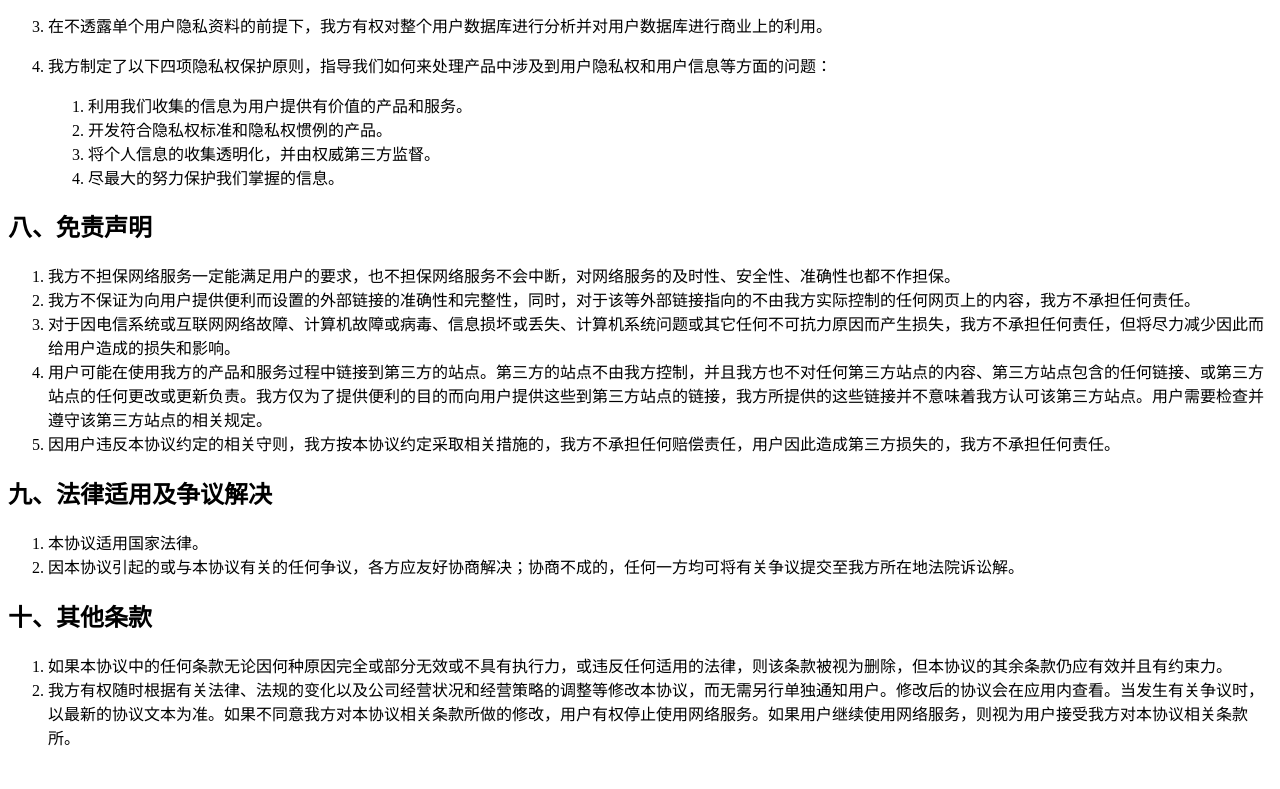
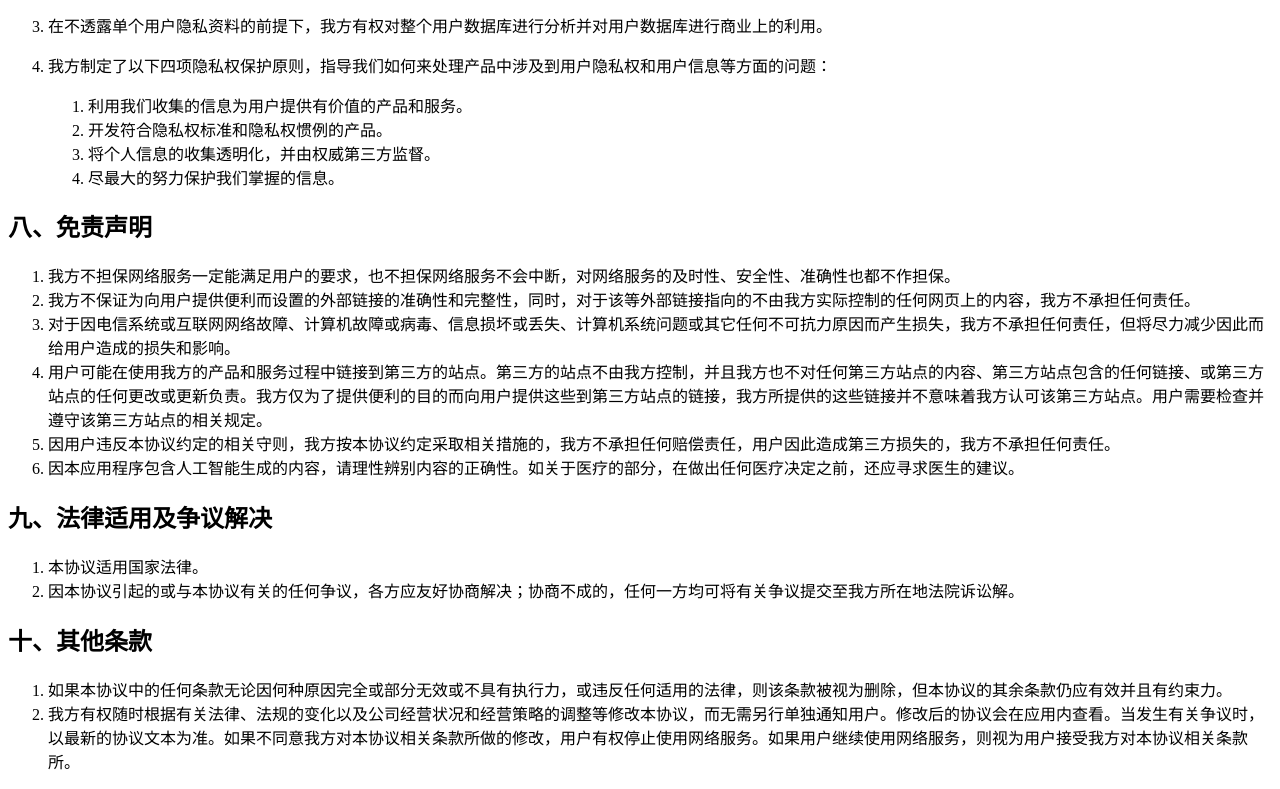
Before and after one commit to goweii/talkai-server, a plain HTML site: page docs/legal/user_agreement.html in a window 1280 px wide. Shown: the part 2304-3093 px from the top of the page. Before the commit the page ends 3069 px from the top, so only its background shows below. Drawn offline with Linux system fonts and the light colour scheme.

Commit message:
feat: 免责声明添加AI部分

```diff
--- a/docs/legal/user_agreement.html
+++ b/docs/legal/user_agreement.html
@@ -115,6 +115,7 @@
 <li>对于因电信系统或互联网网络故障、计算机故障或病毒、信息损坏或丢失、计算机系统问题或其它任何不可抗力原因而产生损失，我方不承担任何责任，但将尽力减少因此而给用户造成的损失和影响。</li>
 <li>用户可能在使用我方的产品和服务过程中链接到第三方的站点。第三方的站点不由我方控制，并且我方也不对任何第三方站点的内容、第三方站点包含的任何链接、或第三方站点的任何更改或更新负责。我方仅为了提供便利的目的而向用户提供这些到第三方站点的链接，我方所提供的这些链接并不意味着我方认可该第三方站点。用户需要检查并遵守该第三方站点的相关规定。</li>
 <li>因用户违反本协议约定的相关守则，我方按本协议约定采取相关措施的，我方不承担任何赔偿责任，用户因此造成第三方损失的，我方不承担任何责任。</li>
+<li>因本应用程序包含人工智能生成的内容，请理性辨别内容的正确性。如关于医疗的部分，在做出任何医疗决定之前，还应寻求医生的建议。</li>
 
 </ol>
 <h2 id='九法律适用及争议解决'>九、法律适用及争议解决</h2>
```
Also changed, not shown: 2 other files.
